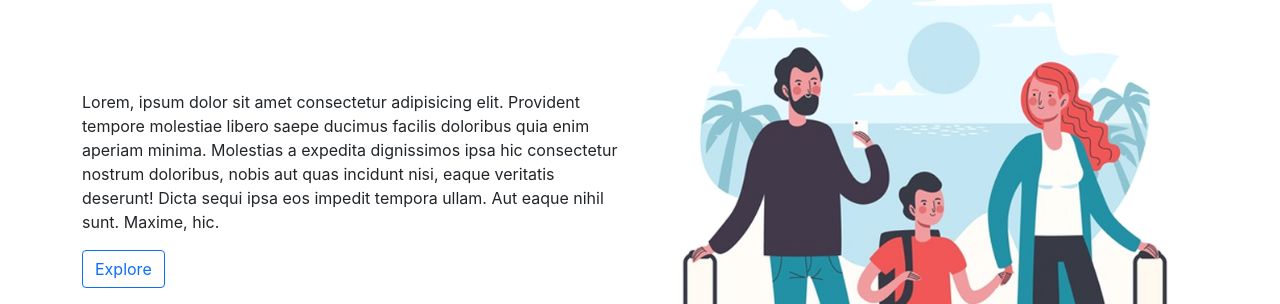
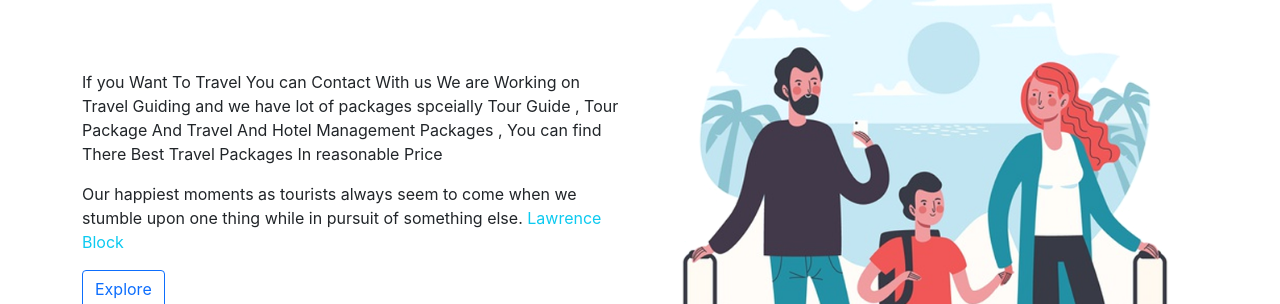
Before and after one commit to NazmulHasanNahid/nh-travel, a React (Create React App) app: page / in a window 1280 px wide. Shown: the part 128-432 px from the top of the page. Built offline with nearby package versions, Linux system fonts and the light colour scheme; no server answers.

Commit message:
deploy check

```diff
--- a/src/Components/Pages/Banner/Banner.js
+++ b/src/Components/Pages/Banner/Banner.js
@@ -7,7 +7,8 @@ const Banner = () => {
     <div className="container mx-auto">
       <Row className="d-flex align-items-center">
            <Col lg={6} sm={12}>
-          <p>Lorem, ipsum dolor sit amet consectetur adipisicing elit. Provident tempore molestiae libero saepe ducimus facilis doloribus quia enim aperiam minima. Molestias a expedita dignissimos ipsa hic consectetur nostrum doloribus, nobis aut quas incidunt nisi, eaque veritatis deserunt! Dicta sequi ipsa eos impedit tempora ullam. Aut eaque nihil sunt. Maxime, hic.</p>
+          <p>If you Want To Travel You can Contact With us We are Working on Travel Guiding and we have lot of packages spceially Tour Guide , Tour Package And Travel And Hotel Management Packages , You can find There Best Travel Packages In reasonable Price</p>
+          <p>Our happiest moments as tourists always seem to come when we stumble upon one thing while in pursuit of something else. <span className="text-info">Lawrence Block</span></p>
           <Button variant="outline-primary">Explore</Button>
            </Col>
            <Col lg={6} sm={12}>
```
Also changed, not shown: firebase.json (added), 1 other file (tests, documents, lock files or other folders).
